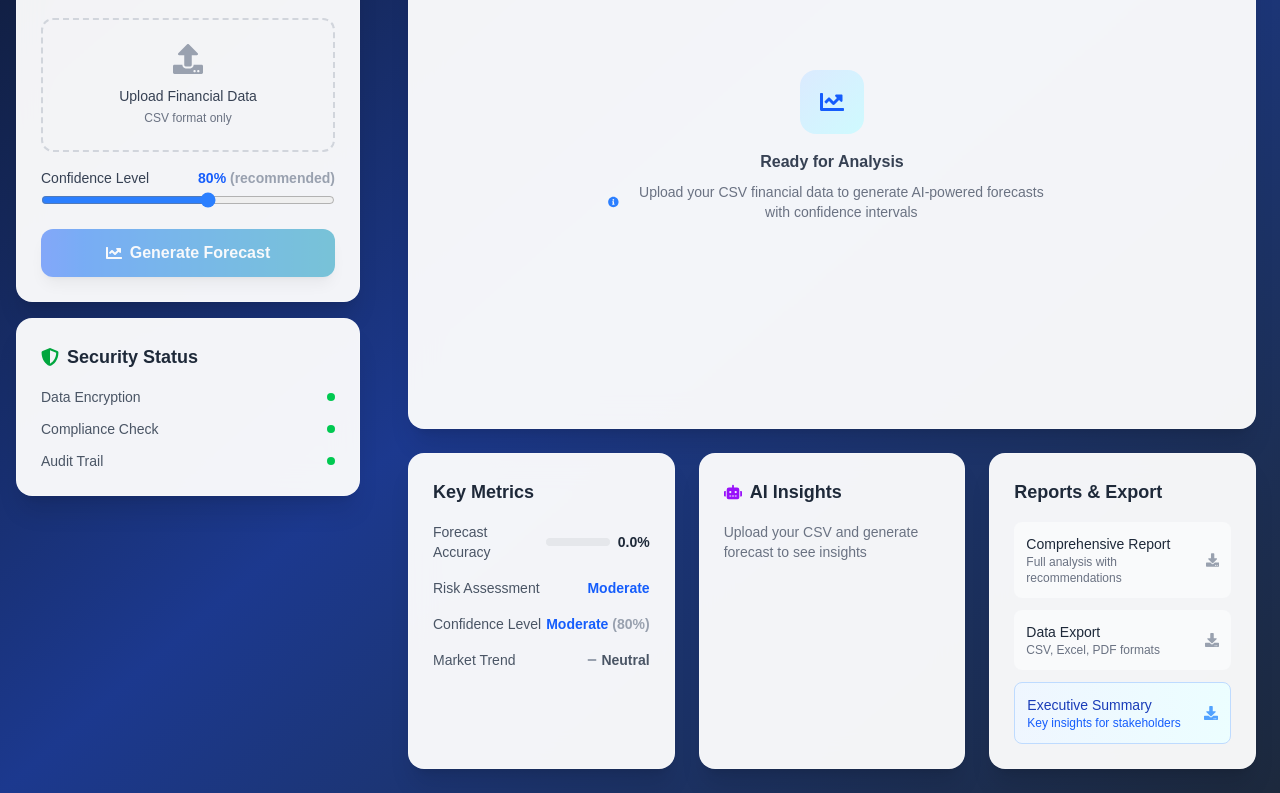
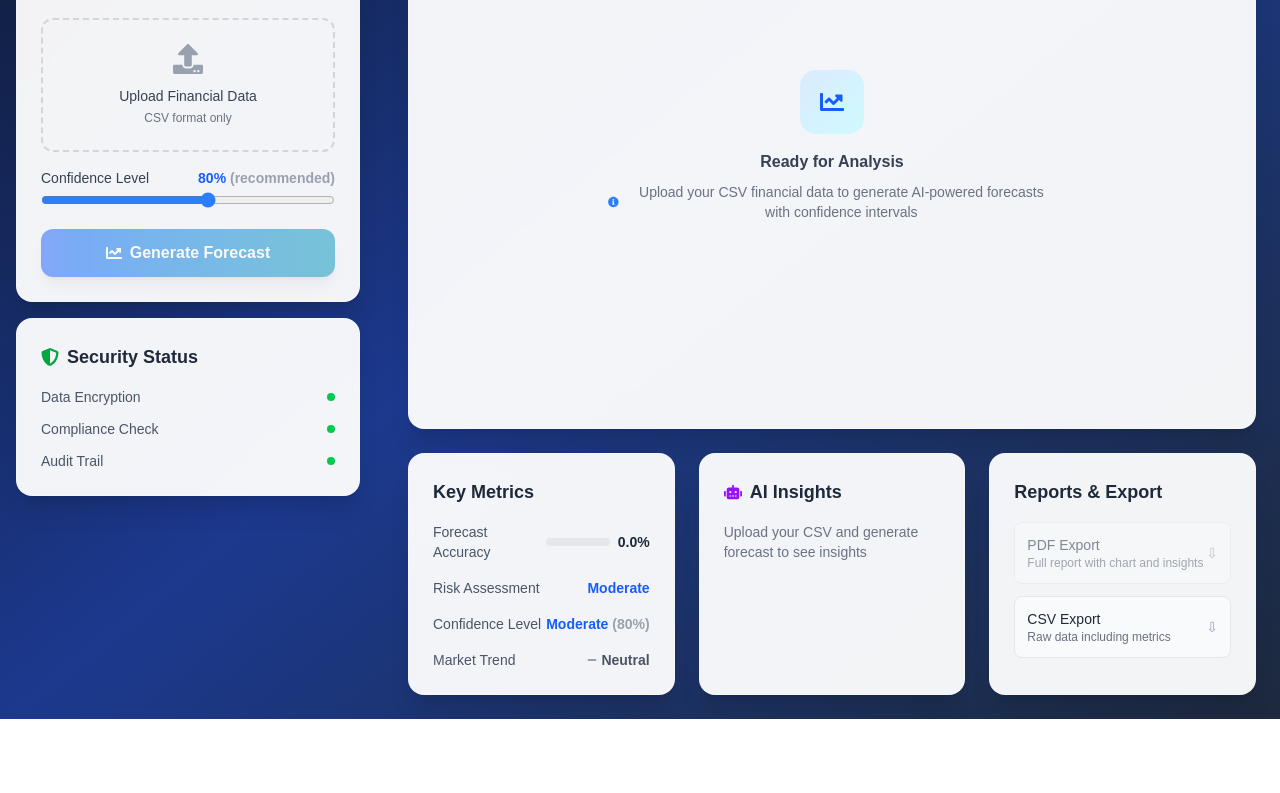
Before and after one commit to SkyJirayuDev/ai-finforecaster, a Next.js app: page / in a window 1280 px wide. Shown: the part 317-1110 px from the top of the page. After the commit the page ends 1036 px from the top, so only its background shows below. Built offline with nearby package versions, Linux system fonts and the light colour scheme.

Commit message:
reportsExport

```diff
--- a/package.json
+++ b/package.json
@@ -12,6 +12,9 @@
     "chart.js": "^4.5.0",
     "chartjs-adapter-date-fns": "^3.0.0",
     "date-fns": "^4.1.0",
+    "html2canvas": "^1.4.1",
+    "jspdf": "^3.0.1",
+    "jspdf-autotable": "^5.0.2",
     "lucide-react": "^0.525.0",
     "next": "15.3.4",
     "openai": "^5.9.0",
--- a/src/app/page.tsx
+++ b/src/app/page.tsx
@@ -3,14 +3,10 @@
 import {
   FaUser,
   FaCog,
-  FaUpload,
   FaChartLine,
-  FaDownload,
   FaRobot,
-  FaArrowUp,
   FaBell,
   FaSearch,
-  FaFileAlt,
   FaShieldAlt,
   FaBars,
   FaTimes,
@@ -28,6 +24,7 @@ import {
 } from "@/lib/forecastMetrics";
 import { buildAdvicePayload } from "@/lib/adviceUtils";
 import AIInsights, { Advice } from "@/components/AIInsights";
+import ReportsExport from "@/components/ReportsExport";
 
 export default function Home() {
   // Sidebar toggle
@@ -43,15 +40,21 @@ export default function Home() {
   const [loadingAdvice, setLoadingAdvice] = useState(false);
 
   // Compute Portfolio totals (used elsewhere)
-  const totalValue =
-    validRows.reduce((sum, row) => sum + row.amount, 0) / 1000;
-  const currentYear = new Date().getFullYear();
+  const totalValue = validRows.reduce((sum, row) => sum + row.amount, 0) / 1000;
+  const years = Array.from(
+    new Set(validRows.map((r) => new Date(r.date).getFullYear()))
+  ).sort((a, b) => a - b);
+
+  const latestYear = years[years.length - 1] ?? new Date().getFullYear();
+  const prevYear = years.length > 1 ? years[years.length - 2] : latestYear - 1;
+
   const thisYearRows = validRows.filter(
-    (r) => new Date(r.date).getFullYear() === currentYear
+    (r) => new Date(r.date).getFullYear() === latestYear
   );
   const lastYearRows = validRows.filter(
-    (r) => new Date(r.date).getFullYear() === currentYear - 1
+    (r) => new Date(r.date).getFullYear() === prevYear
   );
+
   const thisYearTotal = thisYearRows.reduce((sum, row) => sum + row.amount, 0);
   const lastYearTotal = lastYearRows.reduce((sum, row) => sum + row.amount, 0);
   const growthRate =
@@ -67,7 +70,10 @@ export default function Home() {
     // Prepare payload
     const payload = buildAdvicePayload(
       validRows,
-      { points: forecastResult, summary: { accuracy: calculateForecastAccuracy(forecastResult) } },
+      {
+        points: forecastResult,
+        summary: { accuracy: calculateForecastAccuracy(forecastResult) },
+      },
       confidenceLevel,
       calculateForecastAccuracy(forecastResult)
     );
@@ -83,6 +89,119 @@ export default function Home() {
       .catch((err) => console.error("Failed to fetch advice", err))
       .finally(() => setLoadingAdvice(false));
   }, [forecastResult, validRows, confidenceLevel]);
+
+  // Report data builders
+  type AdviceLike = {
+    portfolioTip?: string;
+    riskAlert?: string;
+    categoryInsights?: string;
+    topCategory?: string;
+    bottomCategory?: string;
+    topCategoriesList?: { name: string; pctChange: number }[];
+    seasonality?: string;
+    anomalies?: string;
+    scenarios?: { best?: string; base?: string; worst?: string };
+    actions?: { horizon?: string; action?: string }[];
+  };
+
+  function toReportText(ad: AdviceLike): string {
+    const parts: string[] = [];
+
+    if (ad.portfolioTip) {
+      parts.push(`Portfolio Optimization:\n${ad.portfolioTip}`);
+    }
+
+    if (ad.riskAlert) {
+      parts.push(`Risk Alert:\n${ad.riskAlert}`);
+    }
+
+    if (
+      ad.categoryInsights ||
+      ad.topCategory ||
+      ad.bottomCategory ||
+      (ad.topCategoriesList?.length ?? 0) > 0
+    ) {
+      const lines: string[] = [];
+      if (ad.categoryInsights) lines.push(ad.categoryInsights);
+      if (ad.topCategory || ad.bottomCategory) {
+        lines.push(`Top Category: ${ad.topCategory ?? "-"}`);
+        lines.push(`Bottom Category: ${ad.bottomCategory ?? "-"}`);
+      }
+      if (ad.topCategoriesList?.length) {
+        lines.push(
+          "Top categories:",
+          ...ad.topCategoriesList.map(
+            (c) =>
+              `- ${c.name} (${c.pctChange >= 0 ? "+" : ""}${c.pctChange.toFixed(
+                1
+              )}%)`
+          )
+        );
+      }
+      parts.push(`Category Insights:\n${lines.join("\n")}`);
+    }
+
+    if (ad.seasonality) {
+      parts.push(`Seasonality Insight:\n${ad.seasonality}`);
+    }
+
+    if (ad.anomalies) {
+      parts.push(`Anomaly Detection:\n${ad.anomalies}`);
+    }
+
+    if (
+      ad.scenarios &&
+      (ad.scenarios.best || ad.scenarios.base || ad.scenarios.worst)
+    ) {
+      parts.push(
+        `Scenario Planning:\n` +
+          `${ad.scenarios.best ? `- Best: ${ad.scenarios.best}\n` : ""}` +
+          `${ad.scenarios.base ? `- Base: ${ad.scenarios.base}\n` : ""}` +
+          `${ad.scenarios.worst ? `- Worst: ${ad.scenarios.worst}` : ""}`
+      );
+    }
+
+    if (ad.actions?.length) {
+      parts.push(
+        "Recommended Actions:\n" +
+          ad.actions
+            .map(
+              (act, i) =>
+                `${i + 1}. ${act.horizon ?? "Action"}: ${act.action ?? "-"}`
+            )
+            .join("\n")
+      );
+    }
+
+    return parts.join("\n\n");
+  }
+
+  const aiInsightsText = advice
+    ? toReportText(advice as unknown as AdviceLike)
+    : "No insights yet.";
+
+  const portfolioOverviewData = {
+    "Total value k": totalValue.toFixed(2),
+    [`This year total (${latestYear})`]: thisYearTotal.toFixed(2),
+    [`Last year total (${prevYear})`]: lastYearTotal.toFixed(2),
+    "Growth rate percent": growthRate.toFixed(2),
+  };
+
+  const keyMetricsData = {
+    "Forecast accuracy":
+      forecastResult && forecastResult.length > 0
+        ? `${calculateForecastAccuracy(forecastResult).toFixed(2)}%`
+        : "0%",
+    "Confidence level": getConfidenceLabel(confidenceLevel),
+    "Risk level":
+      forecastResult && forecastResult.length > 0
+        ? calculateRiskAssessment(forecastResult)
+        : "Moderate",
+    "Market trend":
+      forecastResult && forecastResult.length > 0
+        ? calculateMarketTrend(forecastResult)
+        : "Neutral",
+  };
 
   return (
     <div className="min-h-screen bg-gradient-to-br from-slate-900 via-blue-900 to-slate-800 flex flex-col">
@@ -134,8 +253,7 @@ export default function Home() {
 
         {/* Sidebar */}
         <aside
-          className={
-            `
+          className={`
           fixed lg:relative top-0 left-0 h-full lg:h-auto
           w-80 lg:w-80 xl:w-96
           transform ${
@@ -239,41 +357,12 @@ export default function Home() {
               <h3 className="text-base lg:text-lg font-semibold text-gray-800 mb-4">
                 Reports & Export
               </h3>
-              <div className="space-y-3">
-                <button className="w-full flex items-center justify-between p-2 lg:p-3 bg-gray-50 hover:bg-gray-100 rounded-lg transition text-left">
-                  <div>
-                    <p className="text-xs lg:text-sm font-medium text-gray-800">
-                      Comprehensive Report
-                    </p>
-                    <p className="text-xs text-gray-500">
-                      Full analysis with recommendations
-                    </p>
-                  </div>
-                  <FaDownload className="text-gray-400 text-sm" />
-                </button>
-                <button className="w-full flex items-center justify-between p-2 lg:p-3 bg-gray-50 hover:bg-gray-100 rounded-lg transition text-left">
-                  <div>
-                    <p className="text-xs lg:text-sm font-medium text-gray-800">
-                      Data Export
-                    </p>
-                    <p className="text-xs text-gray-500">
-                      CSV, Excel, PDF formats
-                    </p>
-                  </div>
-                  <FaDownload className="text-gray-400 text-sm" />
-                </button>
-                <button className="w-full flex items-center justify-between p-2 lg:p-3 bg-gradient-to-r from-blue-50 to-cyan-50 hover:from-blue-100 hover:to-cyan-100 rounded-lg transition text-left border border-blue-200">
-                  <div>
-                    <p className="text-xs lg:text-sm font-medium text-blue-800">
-                      Executive Summary
-                    </p>
-                    <p className="text-xs text-blue-600">
-                      Key insights for stakeholders
-                    </p>
-                  </div>
-                  <FaDownload className="text-blue-400 text-sm" />
-                </button>
-              </div>
+              <ReportsExport
+                portfolioOverview={portfolioOverviewData}
+                forecastData={forecastResult ?? []}
+                keyMetrics={keyMetricsData}
+                aiInsights={aiInsightsText}
+              />
             </div>
           </div>
         </main>
--- a/src/components/ForecastChart.tsx
+++ b/src/components/ForecastChart.tsx
@@ -188,7 +188,7 @@ export default function ForecastChart({
       </div>
 
       {/* Chart */}
-      <div className="relative w-full h-[500px]">
+      <div id="forecastChart" className="relative w-full h-[500px]">
         {chartData ? (
           <Line
             data={chartData}
--- /dev/null
+++ b/src/components/ReportsExport.tsx
@@ -0,0 +1,229 @@
+"use client";
+import React from "react";
+import jsPDF from "jspdf";
+import autoTable from "jspdf-autotable";
+import html2canvas from "html2canvas";
+
+// ให้ jsPDF ใช้ lastAutoTable ได้ (จาก jspdf-autotable)
+type AutoTableDoc = jsPDF & { lastAutoTable?: { finalY: number } };
+
+type Dict = Record<string, any>;
+interface ReportsExportProps {
+  portfolioOverview: Dict;
+  forecastData: any[];      // points array
+  keyMetrics: Dict;
+  aiInsights: string;
+}
+
+// ---------- helpers ----------
+const pick = (obj: any, keys: string[]) =>
+  keys.find((k) => obj && Object.prototype.hasOwnProperty.call(obj, k));
+
+const clean = (v: any) => {
+  if (v === null || v === undefined) return "";
+  const s = String(v);
+  return s === "null" || s === "undefined" || s === "NaN" ? "" : s;
+};
+
+type Row = { date: string; forecast: string; actual: string; lower?: string; upper?: string };
+
+function normalizeForecastRows(rows: any[]): Row[] {
+  return (rows || []).map((r) => {
+    const dk = pick(r, ["date", "ds", "Date", "timestamp"]);
+    const fk = pick(r, ["forecast", "yhat", "pred", "prediction", "y_pred"]);
+    const ak = pick(r, ["actual", "y", "amount", "value"]);
+    const lk = pick(r, ["yhat_lower", "lower", "lo"]);
+    const uk = pick(r, ["yhat_upper", "upper", "hi"]);
+
+    return {
+      date: clean(dk ? r[dk] : ""),
+      forecast: clean(fk != null ? r[fk] : ""),
+      actual: clean(ak != null ? r[ak] : ""),
+      lower: clean(lk != null ? r[lk] : ""),
+      upper: clean(uk != null ? r[uk] : ""),
+    };
+  });
+}
+
+function downloadCSV(filename: string, content: string) {
+  const blob = new Blob([content], { type: "text/csv;charset=utf-8;" });
+  const url = URL.createObjectURL(blob);
+  const a = document.createElement("a");
+  a.href = url;
+  a.download = filename;
+  document.body.appendChild(a);
+  a.click();
+  a.remove();
+  URL.revokeObjectURL(url);
+}
+// --------------------------------
+
+const ReportsExport: React.FC<ReportsExportProps> = ({
+  portfolioOverview,
+  forecastData,
+  keyMetrics,
+  aiInsights,
+}) => {
+  const normRows = normalizeForecastRows(forecastData || []);
+  const hasCI = normRows.some((r) => r.lower || r.upper);
+  const canExportPDF = (forecastData?.length ?? 0) > 0;
+  const dateStamp = new Date().toISOString().slice(0, 10);
+
+  const handleExportCSV = () => {
+    const lines: string[] = [];
+
+    // Portfolio Overview
+    lines.push("Portfolio Overview");
+    Object.entries(portfolioOverview || {}).forEach(([k, v]) =>
+      lines.push(`${k},${String(v)}`)
+    );
+    lines.push("");
+
+    // Forecast Data
+    lines.push("Financial Forecast Analysis");
+    if (hasCI) lines.push("Date,Forecast,Lower,Upper,Actual");
+    else lines.push("Date,Forecast,Actual");
+
+    normRows.forEach((r) => {
+      if (hasCI) lines.push(`${r.date},${r.forecast},${r.lower ?? ""},${r.upper ?? ""},${r.actual}`);
+      else lines.push(`${r.date},${r.forecast},${r.actual}`);
+    });
+    lines.push("");
+
+    // Key Metrics
+    lines.push("Key Metrics");
+    Object.entries(keyMetrics || {}).forEach(([k, v]) =>
+      lines.push(`${k},${String(v)}`)
+    );
+    lines.push("");
+
+    // AI Insights
+    lines.push("AI Insights");
+    lines.push(aiInsights || "No insights");
+
+    downloadCSV(`report_${dateStamp}.csv`, lines.join("\n"));
+  };
+
+  const handleExportPDF = async () => {
+    const doc = new jsPDF({ unit: "pt", format: "a4" }) as AutoTableDoc;
+
+    // Header
+    doc.setFontSize(18);
+    doc.text("Business Report", 40, 50);
+    doc.setFontSize(11);
+    doc.text(`Generated on: ${dateStamp}`, 40, 70);
+
+    // Portfolio Overview
+    autoTable(doc, {
+      startY: 90,
+      head: [["Portfolio Overview", "Value"]],
+      body: Object.entries(portfolioOverview || {}).map(([k, v]) => [k, String(v)]),
+      styles: { fontSize: 10 },
+      headStyles: { fillColor: [33, 150, 243] },
+    });
+
+    // Chart snapshot (ถ้ามี)
+    const chartEl = document.getElementById("forecastChart");
+    let yAfterImage: number | null = null;
+
+    if (chartEl) {
+      const canvas = await html2canvas(chartEl as HTMLElement, { scale: 2, useCORS: true });
+      const img = canvas.toDataURL("image/png");
+
+      const pageWidth = doc.internal.pageSize.getWidth();
+      const margin = 40;
+      const maxWidth = pageWidth - margin * 2;
+      const imgProps = (doc as any).getImageProperties(img);
+      const pdfWidth = Math.min(maxWidth, 520);
+      const pdfHeight = (imgProps.height * pdfWidth) / imgProps.width;
+
+      doc.addPage();
+      doc.setFontSize(14);
+      doc.text("Financial Forecast Analysis", margin, 50);
+      doc.addImage(img, "PNG", margin, 70, pdfWidth, pdfHeight);
+
+      // นับ historical vs forecast อย่างถูกต้อง
+      const historicalCount = normRows.filter((r) => r.actual !== "").length;
+      const forecastCount = normRows.length - historicalCount;
+
+      doc.setFontSize(10);
+      yAfterImage = 70 + pdfHeight;
+      doc.text(
+        `Data points: ${historicalCount} historical, ${forecastCount} forecast`,
+        margin,
+        yAfterImage + 10
+      );
+    }
+
+    // Forecast table — column แบบ dynamic (มี CI เมื่อมีข้อมูล)
+    autoTable(doc, {
+      startY: (yAfterImage ? yAfterImage + 20 : (doc.lastAutoTable?.finalY ?? 140) + 20),
+      head: [hasCI ? ["Date", "Forecast", "Lower", "Upper", "Actual"] : ["Date", "Forecast", "Actual"]],
+      body: normRows.map((r) =>
+        hasCI ? [r.date, r.forecast, r.lower ?? "", r.upper ?? "", r.actual] : [r.date, r.forecast, r.actual]
+      ),
+      styles: { fontSize: 10 },
+    });
+
+    // Key Metrics
+    doc.addPage();
+    doc.setFontSize(14);
+    doc.text("Key Metrics", 40, 50);
+    autoTable(doc, {
+      startY: 60,
+      head: [["Metric", "Value"]],
+      body: Object.entries(keyMetrics || {}).map(([k, v]) => [k, String(v)]),
+      styles: { fontSize: 10 },
+    });
+
+    // AI Insights
+    doc.addPage();
+    doc.setFontSize(14);
+    doc.text("AI Insights", 40, 50);
+    doc.setFontSize(11);
+    const insight = aiInsights || "No insights";
+    const wrapped = doc.splitTextToSize(insight, 520);
+    doc.text(wrapped, 40, 70);
+
+    doc.save(`report_${dateStamp}.pdf`);
+  };
+
+  // ปุ่ม 2 อันในการ์ด Reports & Export
+  return (
+    <div className="space-y-3">
+      {/* PDF Export */}
+      <button
+        onClick={canExportPDF ? handleExportPDF : undefined}
+        disabled={!canExportPDF}
+        className={`w-full flex items-center justify-between p-2 lg:p-3 rounded-lg transition text-left border
+          ${canExportPDF
+            ? "bg-gradient-to-r from-blue-50 to-cyan-50 hover:from-blue-100 hover:to-cyan-100 border-blue-200"
+            : "bg-gray-50 border-gray-200 opacity-60 cursor-not-allowed"}`}
+      >
+        <div>
+          <p className={`text-xs lg:text-sm font-medium ${canExportPDF ? "text-blue-800" : "text-gray-700"}`}>
+            PDF Export
+          </p>
+          <p className={`${canExportPDF ? "text-blue-600" : "text-gray-500"} text-xs`}>
+            Full report with chart and insights
+          </p>
+        </div>
+        <span className={`${canExportPDF ? "text-blue-400" : "text-gray-400"} text-sm`}>⇩</span>
+      </button>
+
+      {/* CSV Export */}
+      <button
+        onClick={handleExportCSV}
+        className="w-full flex items-center justify-between p-2 lg:p-3 bg-gray-50 hover:bg-gray-100 rounded-lg transition text-left border border-gray-200"
+      >
+        <div>
+          <p className="text-xs lg:text-sm font-medium text-gray-800">CSV Export</p>
+          <p className="text-xs text-gray-500">Raw data including metrics</p>
+        </div>
+        <span className="text-gray-400 text-sm">⇩</span>
+      </button>
+    </div>
+  );
+};
+
+export default ReportsExport;
```
Also changed, not shown: 1 other file (tests, documents, lock files or other folders).
